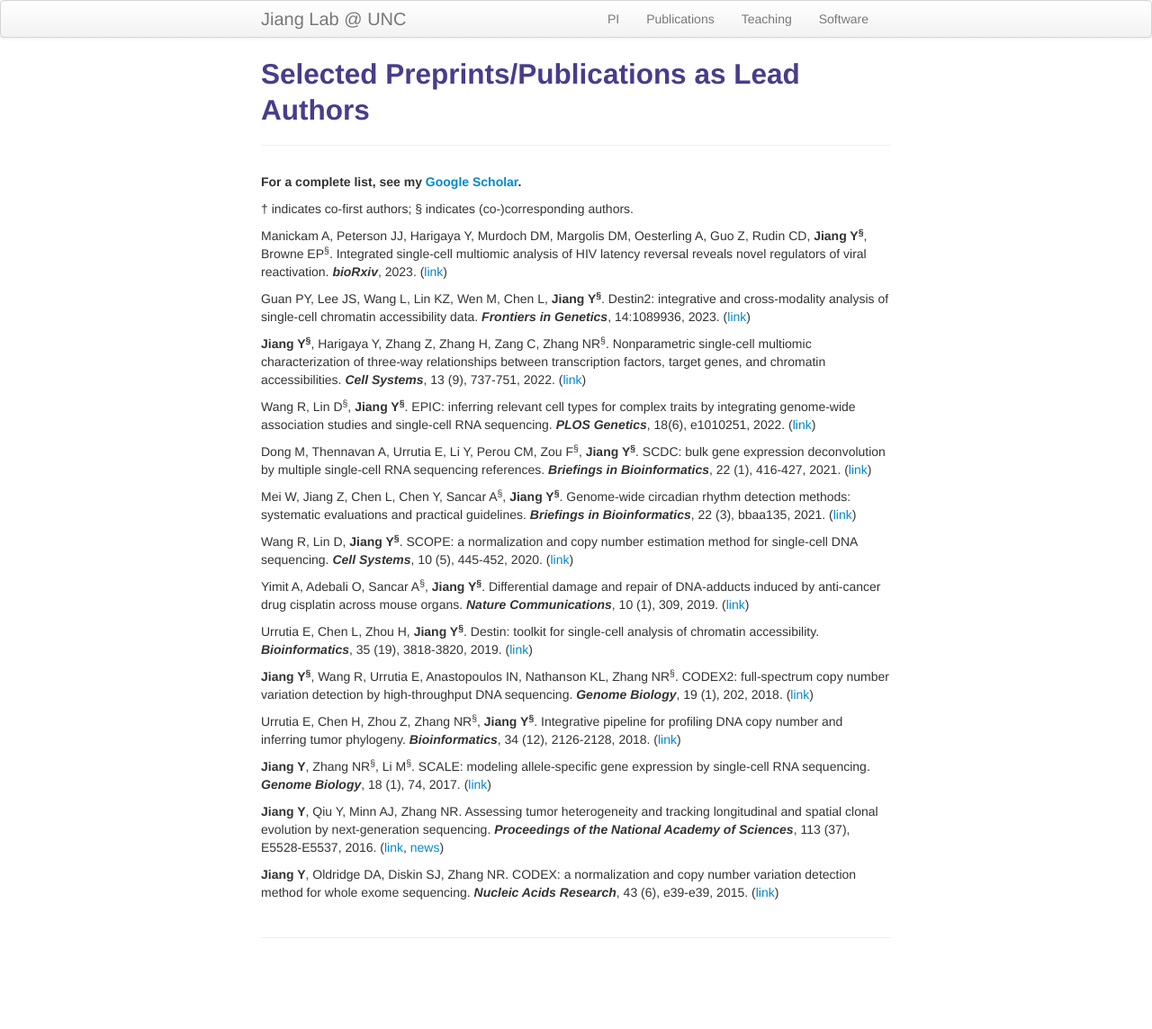
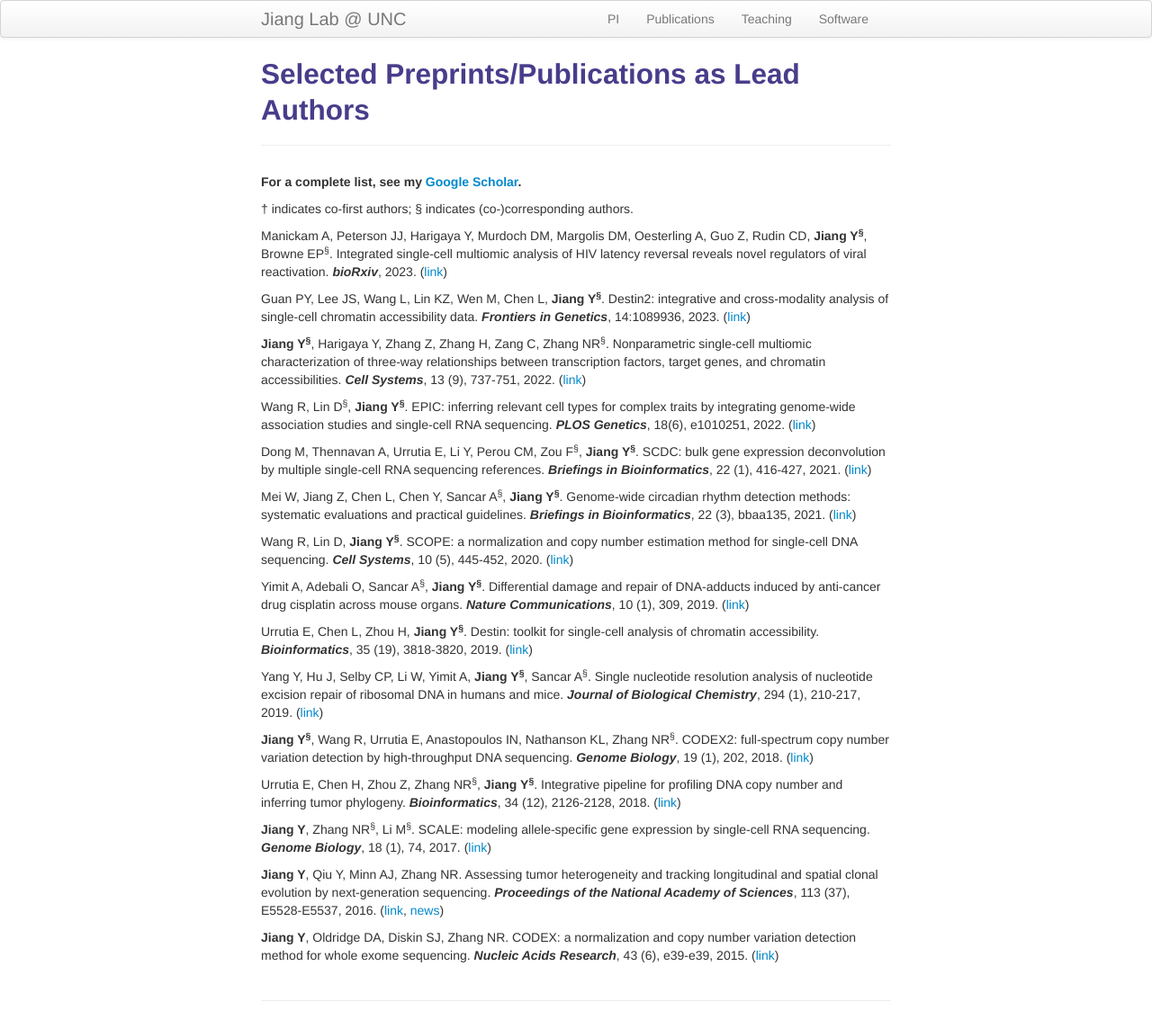
Before and after one commit to yuchaojiang/yuchaojiang.github.io, a Jekyll site: the page built from pages/pubs.md, in a window 1280 px wide. Shown: the whole page at 90% size. Built offline with Jekyll 4.4.1, drawn with Linux system fonts in a browser that asks for light colours; before the commit the page ends 1074 px from its top, so only the background shows below that.

Commit message:
Update pubs.md

```diff
--- a/pages/pubs.md
+++ b/pages/pubs.md
@@ -36,6 +36,8 @@ Yimit A, Adebali O, Sancar A<sup>&sect;</sup>, **Jiang Y<sup>&sect;</sup>**. Dif
 
 Urrutia E, Chen L, Zhou H, **Jiang Y<sup>&sect;</sup>**. Destin: toolkit for single-cell analysis of chromatin accessibility. ***Bioinformatics***, 35 (19), 3818-3820, 2019. ([link](https://academic.oup.com/bioinformatics/article/35/19/3818/5367832/))
 
+Yang Y, Hu J, Selby CP, Li W, Yimit A, **Jiang Y<sup>&sect;</sup>**, Sancar A<sup>&sect;</sup>. Single nucleotide resolution analysis of nucleotide excision repair of ribosomal DNA in humans and mice. ***Journal of Biological Chemistry***, 294 (1), 210-217, 2019. ([link](https://www.jbc.org/article/S0021-9258(20)36891-5/fulltext))
+
 
 **Jiang Y<sup>&sect;</sup>**, Wang R, Urrutia E, Anastopoulos IN, Nathanson KL, Zhang NR<sup>&sect;</sup>. CODEX2: full-spectrum copy number variation detection by high-throughput DNA sequencing. ***Genome Biology***, 19 (1), 202, 2018. ([link](https://genomebiology.biomedcentral.com/articles/10.1186/s13059-018-1578-y))
 
```
